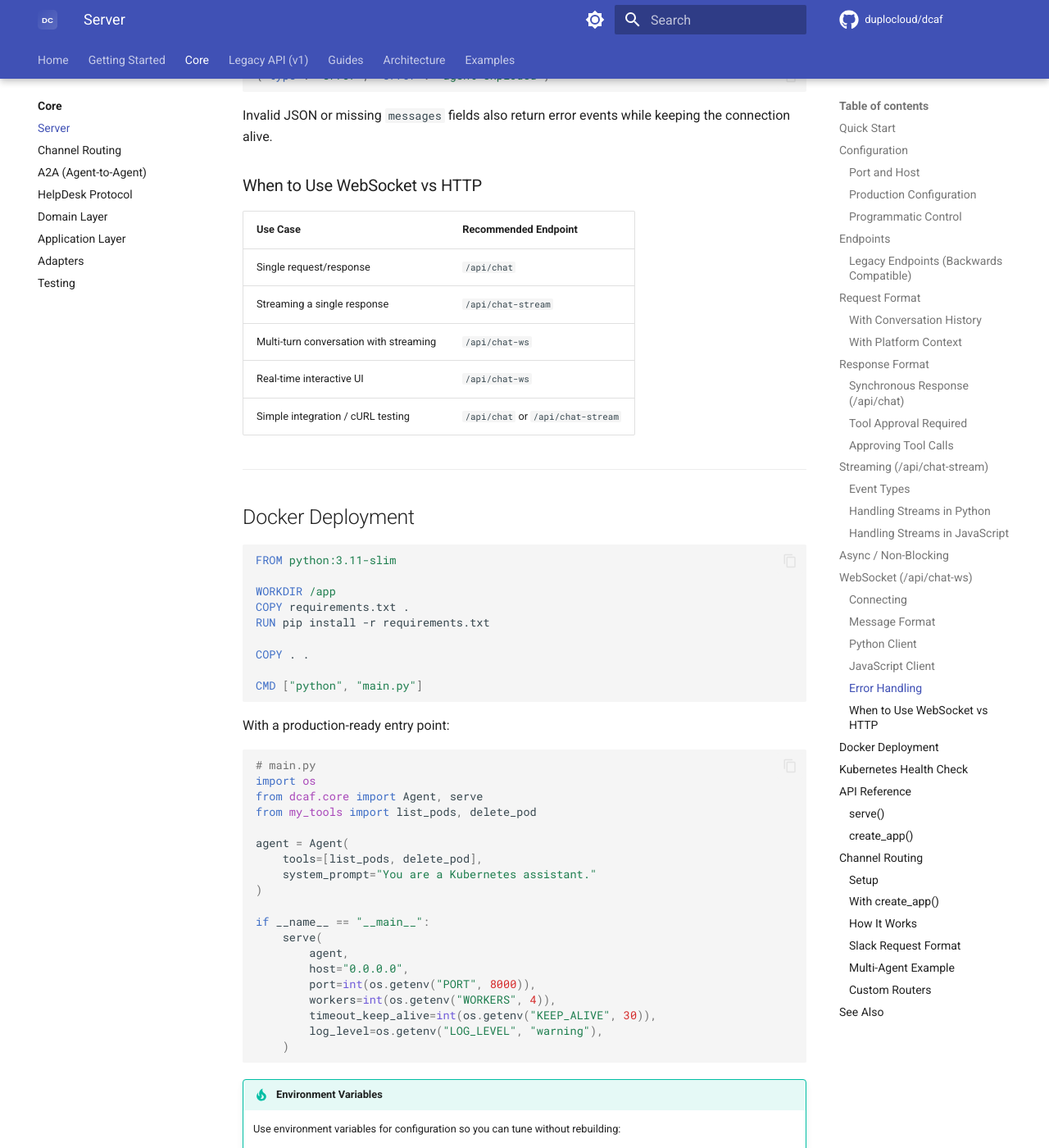
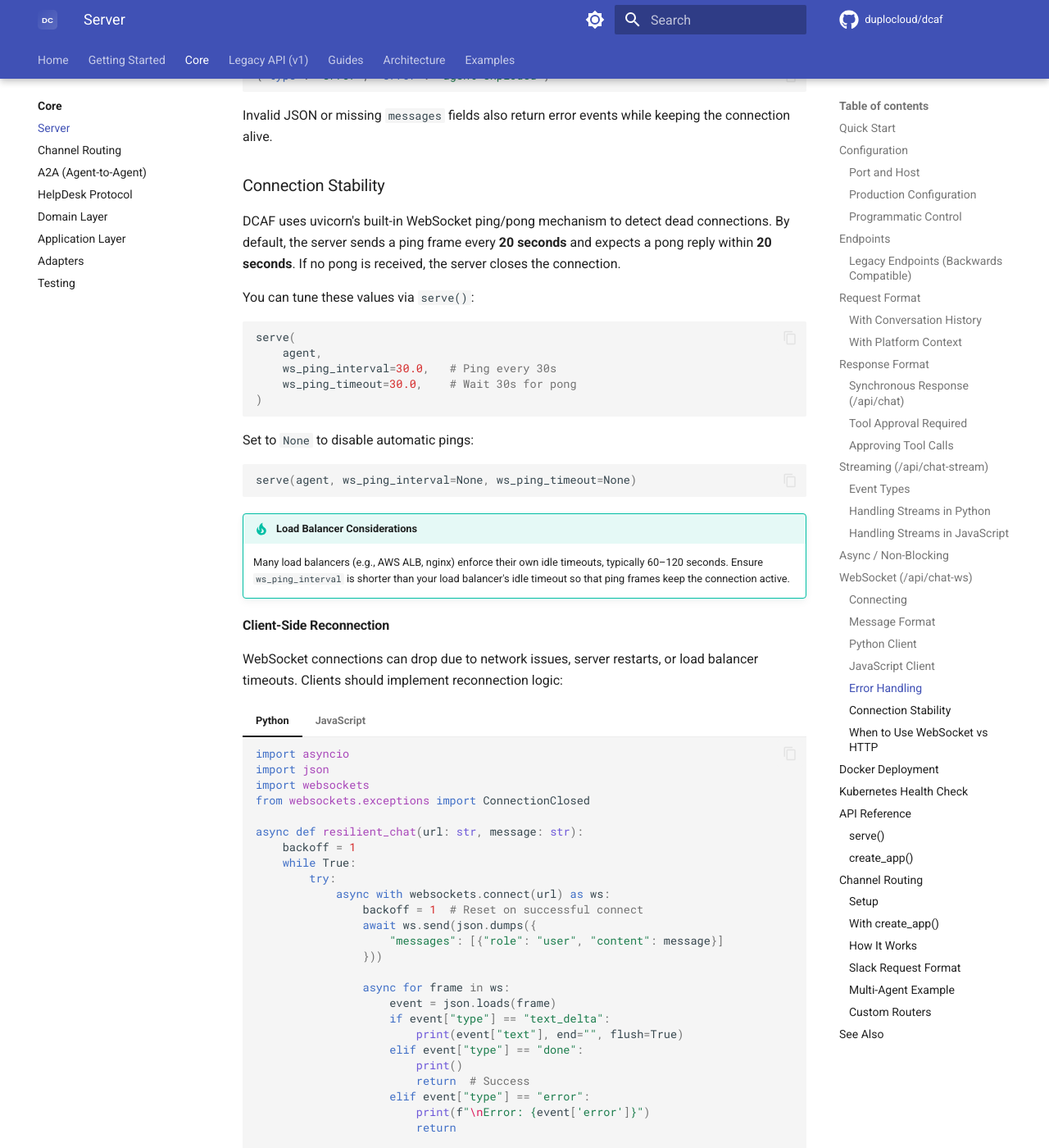
Before and after one commit to duplocloud/dcaf, an MkDocs documentation site: the page built from docs/core/server.md, in a window 1280 px wide and 1400 px high, scrolled down 8764 px. Shown: the whole window at 82% size. Built offline with MkDocs 1.6.1 and Material for MkDocs 9.7.7, drawn with Linux system fonts in a browser that asks for light colours; comment, search, counter and statistics services are not loaded; some of the changed text lies outside the part shown.

Commit message:
feat: add WebSocket keep-alive support via ws_ping_interval/ws_ping_timeout
Expose uvicorn's WebSocket ping/pong parameters through serve() for
connection stability tuning. Add docs with load balancer guidance and
client-side reconnection patterns in Python and JavaScript.

Co-Authored-By: Claude Opus 4.5 <noreply@anthropic.com>

````diff
--- a/docs/core/server.md
+++ b/docs/core/server.md
@@ -403,6 +403,107 @@ Errors during a turn are sent as `error` events without closing the connection.
 
 Invalid JSON or missing `messages` fields also return error events while keeping the connection alive.
 
+### Connection Stability
+
+DCAF uses uvicorn's built-in WebSocket ping/pong mechanism to detect dead connections. By default, the server sends a ping frame every **20 seconds** and expects a pong reply within **20 seconds**. If no pong is received, the server closes the connection.
+
+You can tune these values via `serve()`:
+
+```python
+serve(
+    agent,
+    ws_ping_interval=30.0,   # Ping every 30s
+    ws_ping_timeout=30.0,    # Wait 30s for pong
+)
+```
+
+Set to `None` to disable automatic pings:
+
+```python
+serve(agent, ws_ping_interval=None, ws_ping_timeout=None)
+```
+
+!!! tip "Load Balancer Considerations"
+    Many load balancers (e.g., AWS ALB, nginx) enforce their own idle timeouts, typically 60–120 seconds. Ensure `ws_ping_interval` is shorter than your load balancer's idle timeout so that ping frames keep the connection active.
+
+#### Client-Side Reconnection
+
+WebSocket connections can drop due to network issues, server restarts, or load balancer timeouts. Clients should implement reconnection logic:
+
+=== "Python"
+
+    ```python
+    import asyncio
+    import json
+    import websockets
+    from websockets.exceptions import ConnectionClosed
+
+    async def resilient_chat(url: str, message: str):
+        backoff = 1
+        while True:
+            try:
+                async with websockets.connect(url) as ws:
+                    backoff = 1  # Reset on successful connect
+                    await ws.send(json.dumps({
+                        "messages": [{"role": "user", "content": message}]
+                    }))
+
+                    async for frame in ws:
+                        event = json.loads(frame)
+                        if event["type"] == "text_delta":
+                            print(event["text"], end="", flush=True)
+                        elif event["type"] == "done":
+                            print()
+                            return  # Success
+                        elif event["type"] == "error":
+                            print(f"\nError: {event['error']}")
+                            return
+
+            except (ConnectionClosed, OSError) as e:
+                print(f"\nConnection lost: {e}. Reconnecting in {backoff}s...")
+                await asyncio.sleep(backoff)
+                backoff = min(backoff * 2, 30)  # Exponential backoff, max 30s
+    ```
+
+=== "JavaScript"
+
+    ```javascript
+    function createResilientWebSocket(url, onEvent) {
+      let backoff = 1000;
+
+      function connect() {
+        const ws = new WebSocket(url);
+
+        ws.onopen = () => { backoff = 1000; };
+
+        ws.onmessage = (msg) => {
+          const event = JSON.parse(msg.data);
+          onEvent(event);
+        };
+
+        ws.onclose = (e) => {
+          if (e.code !== 1000) {  // Abnormal close
+            console.log(`Reconnecting in ${backoff}ms...`);
+            setTimeout(connect, backoff);
+            backoff = Math.min(backoff * 2, 30000);
+          }
+        };
+
+        ws.onerror = () => ws.close();
+
+        return ws;
+      }
+
+      return connect();
+    }
+
+    // Usage
+    createResilientWebSocket("ws://localhost:8000/api/chat-ws", (event) => {
+      if (event.type === "text_delta") process.stdout.write(event.text);
+      else if (event.type === "done") console.log("\n--- Done ---");
+    });
+    ```
+
 ### When to Use WebSocket vs HTTP
 
 | Use Case | Recommended Endpoint |
@@ -509,6 +610,8 @@ def serve(
     mcp: bool = False,
     mcp_port: int = 8001,
     mcp_transport: str = "sse",
+    ws_ping_interval: float | None = 20.0,
+    ws_ping_timeout: float | None = 20.0,
 ) -> None
 ```
 
@@ -531,6 +634,8 @@ Start a REST server for the agent.
 | `mcp` | `bool` | `False` | Enable MCP server alongside the HTTP server |
 | `mcp_port` | `int` | `8001` | Port for the MCP server |
 | `mcp_transport` | `str` | `"sse"` | MCP transport (`"sse"` or `"stdio"`) |
+| `ws_ping_interval` | `float` or `None` | `20.0` | Seconds between WebSocket ping frames. Set to `None` to disable. |
+| `ws_ping_timeout` | `float` or `None` | `20.0` | Seconds to wait for a pong reply before closing the connection. |
 
 **Raises:**
 
````
Also changed, not shown: 1 other file.
